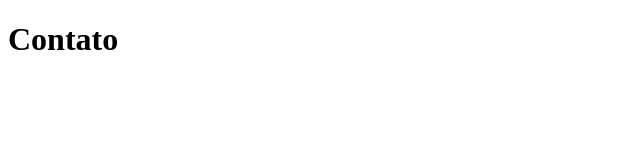
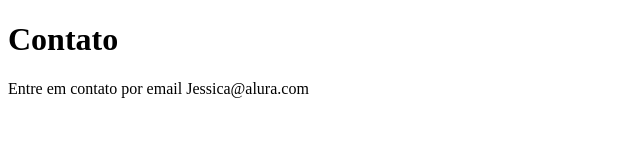
Before and after one commit to jessicalorentino/sistema-de-cadastro, a plain HTML site: page contato.html in a window 1280 px wide. Shown: the whole page, without its empty margins (0-640 px from the left). Drawn offline with Linux system fonts and the light colour scheme.

Commit message:
add email de contato

```diff
--- a/contato.html
+++ b/contato.html
@@ -7,5 +7,6 @@
 </head>
 <body>
     <h1>Contato</h1>
+    <p>Entre em contato por email Jessica@alura.com</p>
 </body>
 </html>
```
